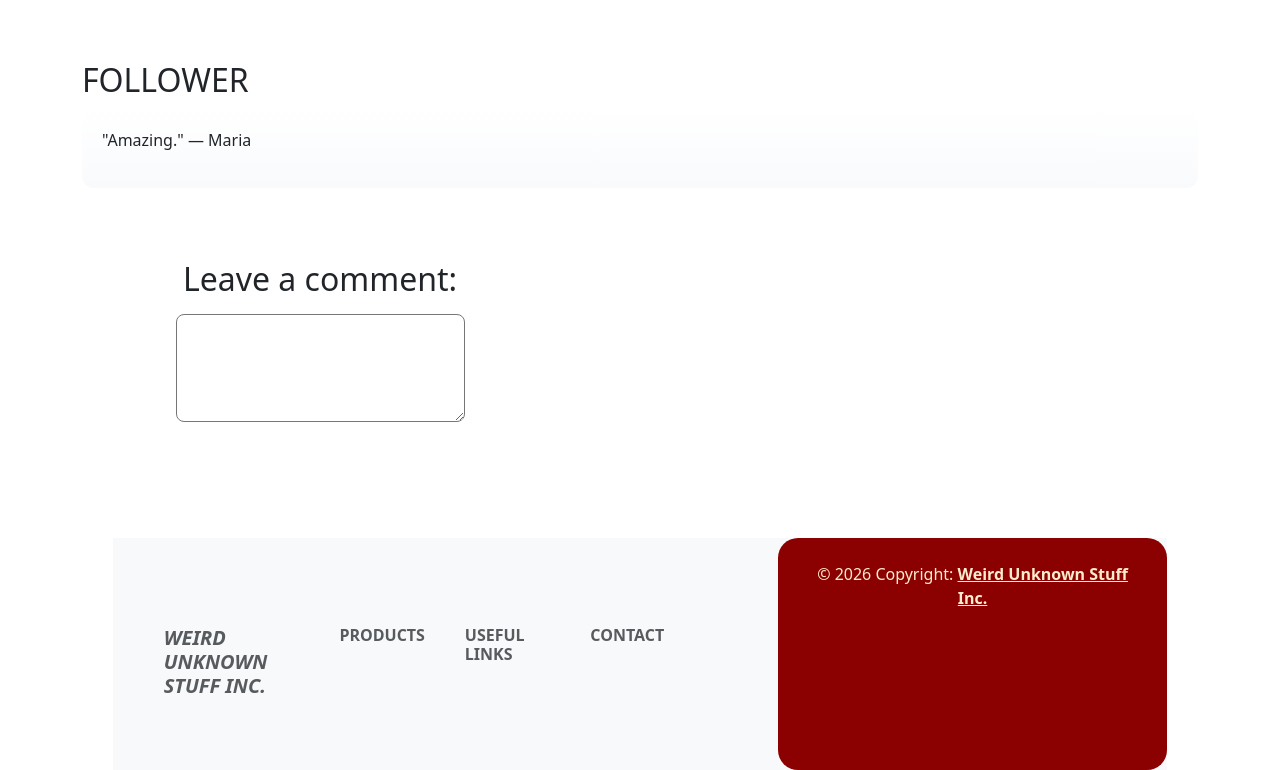
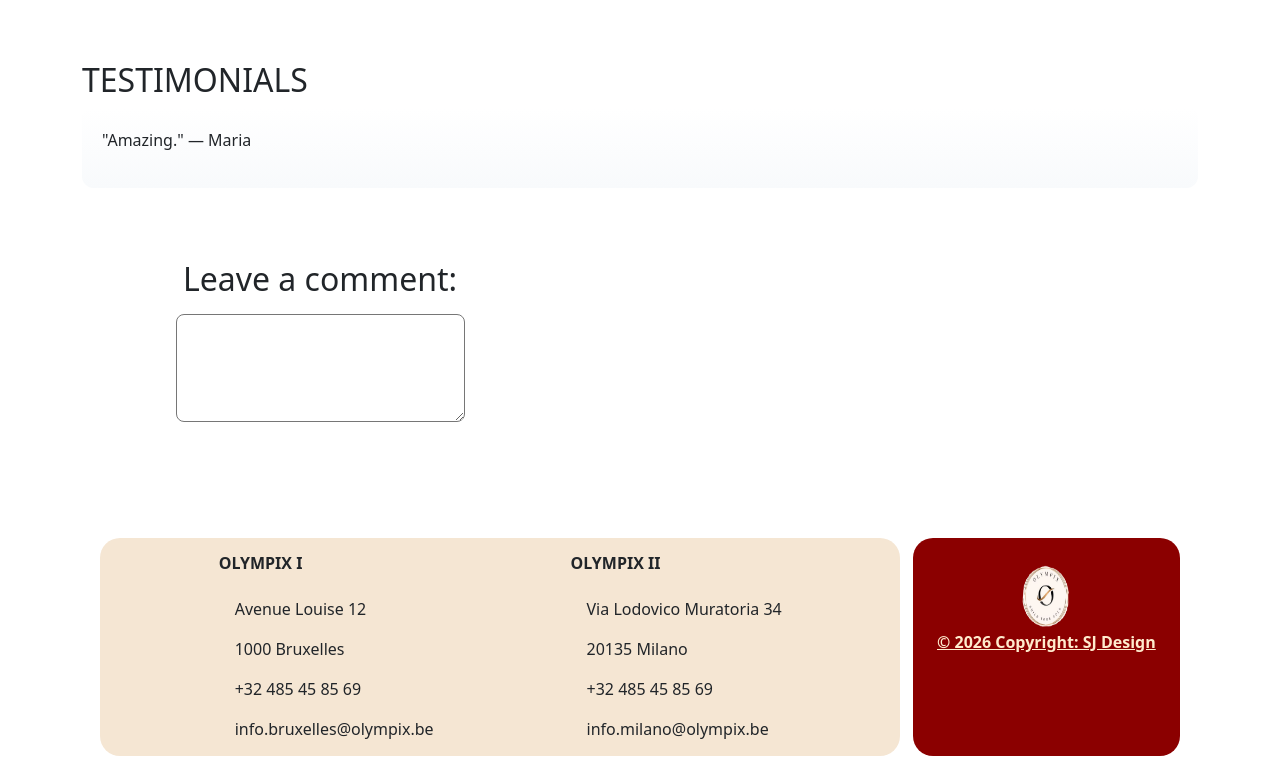
Before and after one commit to Tesh-nician/olympix, a plain HTML site: page index.html in a window 1280 px wide. Shown: the part 963-1733 px from the top of the page. Drawn offline with nearby package versions, Linux system fonts and the light colour scheme.

Commit message:
footer ameliorer

```diff
--- a/assets/css/olympix.css
+++ b/assets/css/olympix.css
@@ -90,6 +90,13 @@ footer{
 
     }
 
+.footer-container-left{
+    display: flex;
+    flex-direction: row;
+    justify-content: space-around;
+    gap: 5%;
+}
+
 /* Carousel controls styling */
 .carousel-control-prev,
 .carousel-control-next {
--- a/index.html
+++ b/index.html
@@ -182,7 +182,7 @@
 
 <div class=grid></div>
  <section id="testimonials" class="container">
-      <h2>FOLLOWER</h2>
+      <h2>TESTIMONIALS</h2>
       <div class="slider" aria-hidden="false">
         <div class="slides">
           <div class="slide">
@@ -194,6 +194,16 @@
           <div class="slide">
             <p>"I trulli sono magici, specialmente al tramonto." — Ana</p>
           </div>
+          <div class="slide">
+            <p>"Amazing." — Maria</p>
+          </div>
+          <div class="slide">
+            <p>"Now all the girls want to feel my muscles. Thank you Olympix Gym !!" — Belinda</p>
+          </div>
+          <div class="slide">
+            <p>"Without Olympix I would never won my first Mr Universe." — Arnold</p>
+          </div>
+
         </div>
       </div>
     </section>
@@ -218,84 +228,69 @@
 
 
 <!-- Footer -->
-<footer class="text-center text-lg-start bg-body-tertiary text-muted">
+<footer >
   <!-- Section: Social media -->
-  <section class="chocolate" style="border-radius: 20px;">
-    <div class="container text-center text-md-start mt-5">
+  <section style=" display: flex; justify-content:space-around; gap: 5%; border-radius:20px; background-color: #f5e6d3; width: 800px">
+
       <!-- Grid row -->
-      <div class="row mt-3">
+      <div style=" display: flex; flex-direction: row; justify-content: space-around ; margin-top: 2%; width:700px" >
         <!-- Grid column -->
-        <div class="col-md-3 col-lg-4 col-xl-3 mx-auto mb-4" >
+        <!-- <div class="col-md-3 col-lg-4 col-xl-3 mx-auto mb-4" > -->
           <!-- Content -->
-          <h5 class="text-uppercase fw-bold mb-4">
-            <i class="fas fa-gem me-3">Weird Unknown Stuff Inc.</i>
+          <!-- <h5 class="text-uppercase fw-bold mb-4">
+            <i class="fas fa-gem me-3">Your fitness is our gold</i> -->
           <!-- </h5>
           <p>
+
             The place you come for those weird, little-known trivia.<br> Impress your partner! <br>Astonish your friends!
           </p> -->
-        </div>
+        <!-- </div> -->
         <!-- Grid column -->
 
-        <!-- Grid column -->
-        <div class="col-md-2 col-lg-2 col-xl-2 mx-auto mb-4">
+
+
+
+
+        <!-- Grid column I -->
+        <div style="display: flex;flex-direction: column;">
           <!-- Links -->
-          <h6 class="text-uppercase fw-bold mb-4">
-            Products
-          </h6>
-          <p>
-            <!-- <a href="#!" class="text-reset">Weird Unknown movies</a>
-          </p>
-          <p>
-            <a href="#!" class="text-reset">Weird Unknown Books</a>
-          </p>
-          <p> -->
-            <!-- <a href="#!" class="text-reset">Weird Unknow Music</a>
-          </p>
-          <p>
-            <a href="#!" class="text-reset">Weird Unknown Facts</a>
-          </p> -->
-        </div>
-        <!-- Grid column -->
-
-        <!-- Grid column -->
-        <div class="col-md-3 col-lg-2 col-xl-2 mx-auto mb-4">
-          <!-- Links -->
-          <h6 class="text-uppercase fw-bold mb-4">
-            Useful links
-          </h6>
-          <!-- <p>
-            <a href="#!" class="text-reset">Psychological Support</a>
-          </p>
-          <p>
-            <a href="#!" class="text-reset">Suicide help-line</a>
-          </p> -->
-
-        </div>
-        <!-- Grid column -->
-
-        <!-- Grid column -->
-        <div class="col-md4- col-lg-2 col-xl-3 mx-auto mb-md-0 mb-3">
-          <!-- Links -->
-          <h6 class="text-uppercase fw-bold mb-4">Contact</h6>
-          <!-- <p><i class="fas fa-home me-3"></i> Don't contact me.</p>
+          <h6 class="text-uppercase fw-bold mb-4">Olympix I</h6>
+          <p><i class="fas fa-home me-3"></i> Avenue Louise 12</p>
           <p>
             <i class="fas fa-envelope me-3"></i>
-            Really,
+            1000 Bruxelles
           </p>
-          <p><i class="fas fa-phone me-3"></i> I mean it,</p>
-          <p><i class="fas fa-print me-3"></i> Just fuck off</p> -->
+          <p><i class="fas fa-phone me-3"></i> +32 485 45 85 69</p>
+          <p><i class="fas fa-print me-3"></i> info.bruxelles@olympix.be</p>
         </div>
-        <!-- Grid column -->
+        <!-- End Grid column I -->
+         <!-- Grid column II-->
+        <div style="display: flex;flex-direction: column;">
+          <!-- Links -->
+          <h6 class="text-uppercase fw-bold mb-4">Olympix II</h6>
+          <p><i class="fas fa-home me-3"></i> Via Lodovico Muratoria 34</p>
+          <p>
+            <i class="fas fa-envelope me-3"></i>
+            20135 Milano
+          </p>
+          <p><i class="fas fa-phone me-3"></i> +32 485 45 85 69</p>
+          <p><i class="fas fa-print me-3"></i> info.milano@olympix.be</p>
+        </div>
+        <!-- End Grid column  II-->
+
+
+
+
       </div>
       <!-- Grid row -->
-    </div>
+
   </section>
   <!-- Section: Links  -->
 
   <!-- Copyright -->
   <div class="text-center p-4" style="margin-left: 1%; color: blanchedalmond;   background-color: darkred; border-radius: 20px;">
-    © 2026 Copyright:
-    <a class="text-reset fw-bold" href="https://mdbootstrap.com/">Weird Unknown Stuff Inc.</a>
+    <img src="/assets/images/logoO.png" alt="logo Olympix" height="40%" width="30%">
+    <a class="text-reset fw-bold" href="https://mdbootstrap.com/"> <p>© 2026 Copyright: SJ Design</p></a>
   </div>
   <!-- Copyright -->
 </footer>
```
